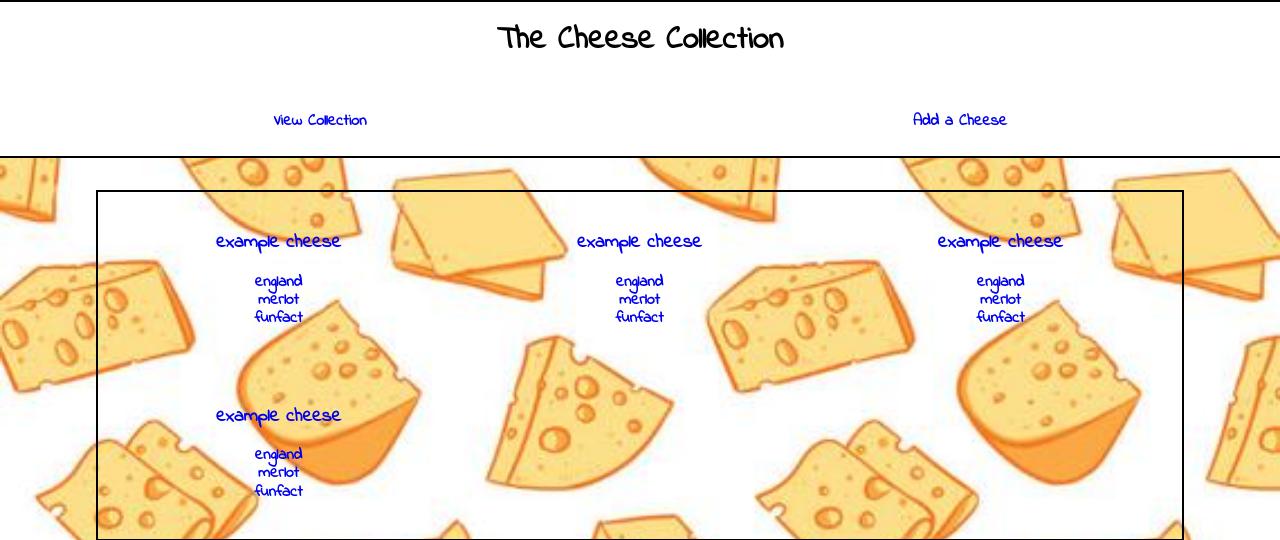
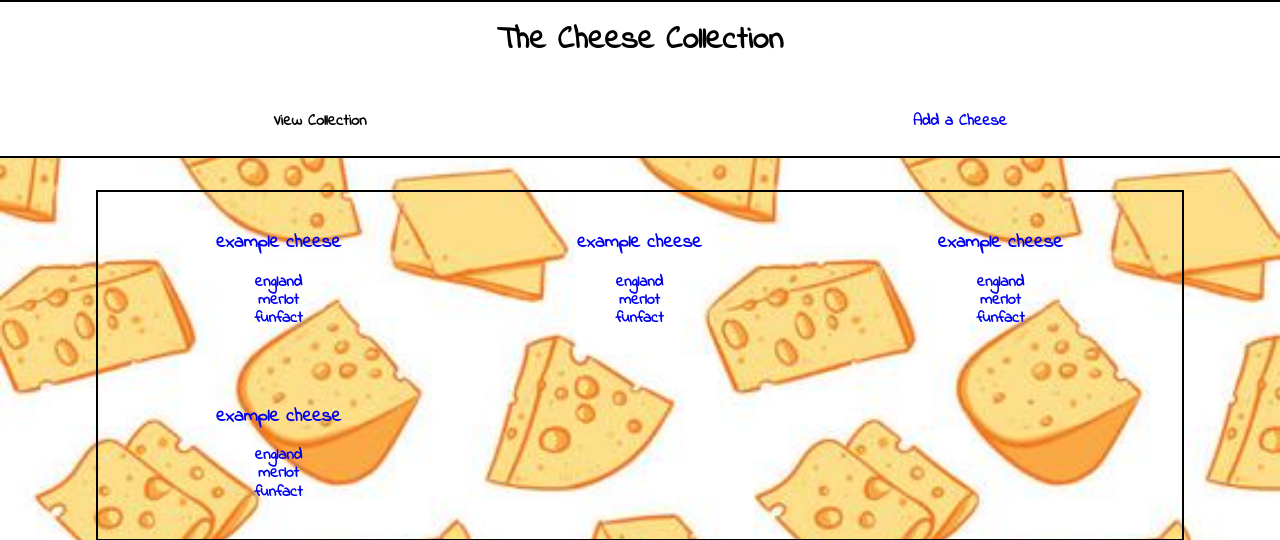
Before and after one commit to daniellaskinner/collectionApp, a PHP site: page / in a window 1280 px wide, with the pointer over the restyled element. Shown: the top 540 px of the page. Run offline with PHP 8.4, Linux system fonts and the light colour scheme.

Commit message:
fixed bug with purple links

```diff
--- a/styles.css
+++ b/styles.css
@@ -45,6 +45,7 @@ nav li {
 
 a:hover, a:active, a:visited, a:focus {
     text-decoration: none;
+    color: rgb(0, 0, 0);
 }
 
 ul, a {
```
